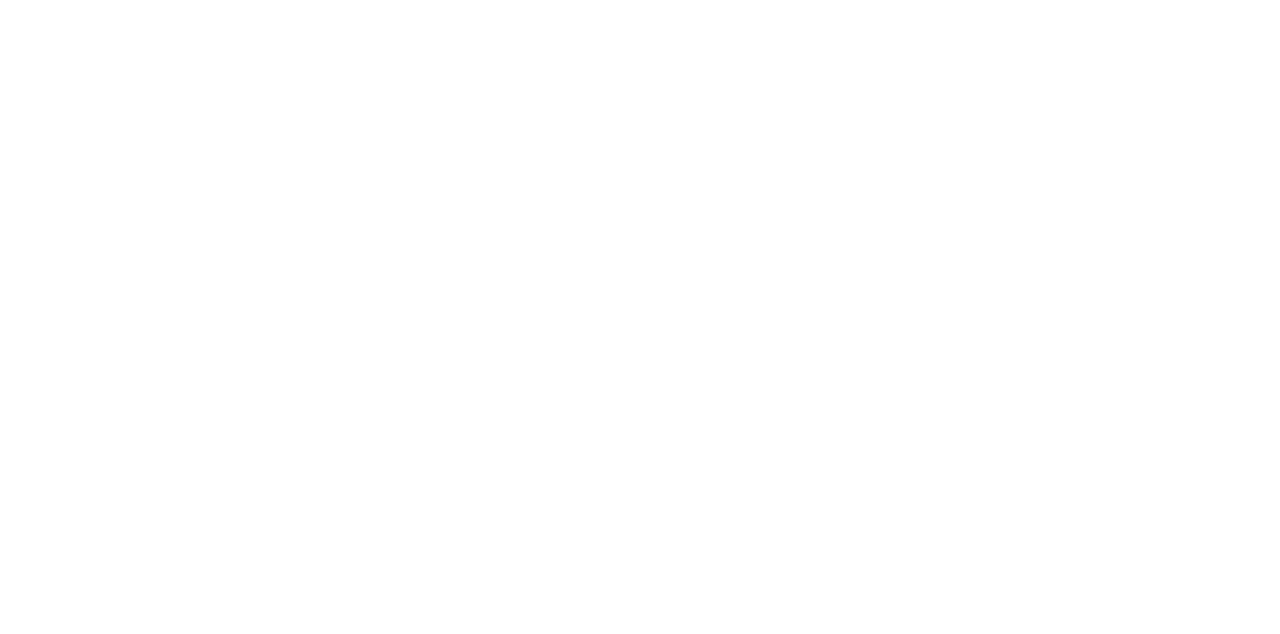
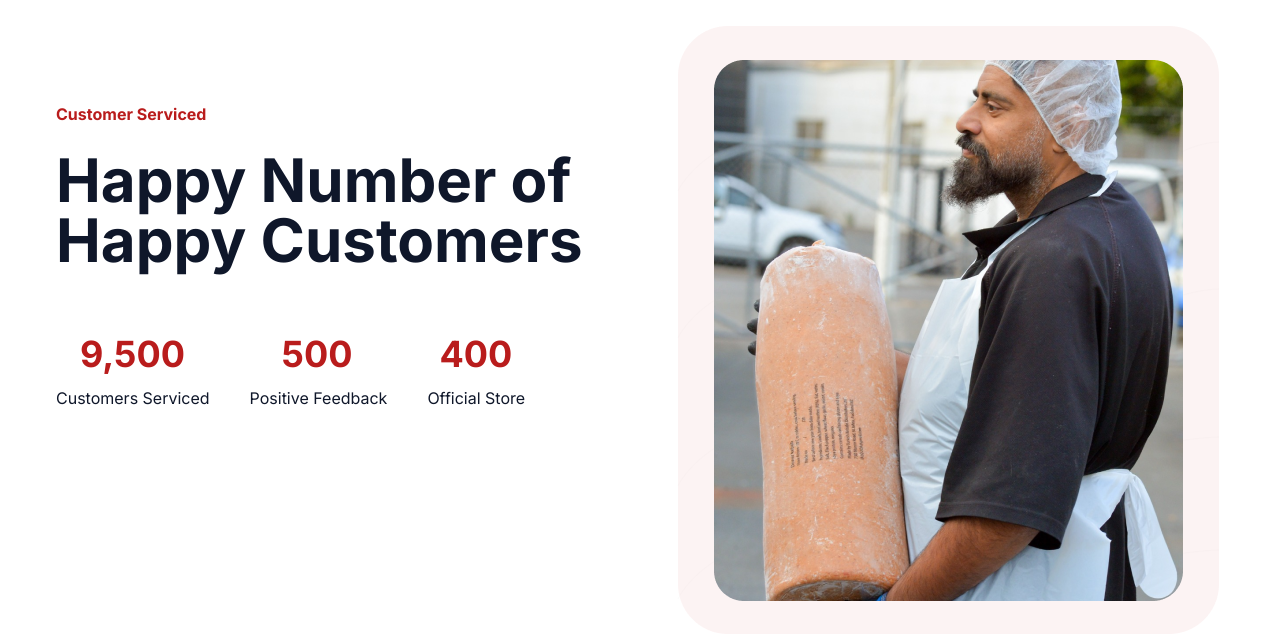
Before and after one commit to Wahib294/Food-pro, a Next.js app: page / in a window 1280 px wide. Shown: the part 2540-3174 px from the top of the page. Before the commit the page ends 2646 px from the top, so only its background shows below. Built offline with nearby package versions, Linux system fonts and the light colour scheme.

Commit message:
new Page

```diff
--- a/pages/index.tsx
+++ b/pages/index.tsx
@@ -115,11 +115,37 @@
 			<p className='text-xl md:text-6xl font-extrabold mt-6'>Trending food</p>
 			</div>
 		</div>
-			<div className=" my-20">
+			<div className=" mt-20">
 				<center>
       			<SwiperComponent />
 				</center>
     		</div>
+			<div className="flex flex-col md:flex-row container">
+			<div className="w-full md:w-1/2 flex">
+				<div className="p-8 md:mt-11">
+					<p className='text-red-700 font-bold'>Customer Serviced</p>
+					 <br />
+					<p className='text-3xl md:text-6xl font-bold'>Happy Number of <br /> Happy Customers</p>
+				<div className='md:flex  md:gap-10'>
+				<div className=' mt-16'>
+					<p className='text-red-700 text-4xl font-bold md:mb-3 md:ml-6'>9,500</p>
+					<p>Customers Serviced</p>
+				</div>
+				<div className='justify-center mt-16'>
+					<p className='text-red-700 text-4xl font-bold md:mb-3 md:ml-8'>500</p>
+					<p>Positive Feedback</p>
+				</div>
+				<div className=' mt-16'>
+					<p className='text-red-700 text-4xl font-bold md:mb-3 md:ml-3'>400</p>
+					<p>Official Store</p>
+				</div>
+				</div>
+			</div>
+			</div>
+			<div className="w-full md:w-1/2 flex items-center justify-center">
+				<img src="/image4.png" alt="Image" className="max-h-full max-w-full" />
+			</div>
+			</div>
 		</>
 	)
 }
```
